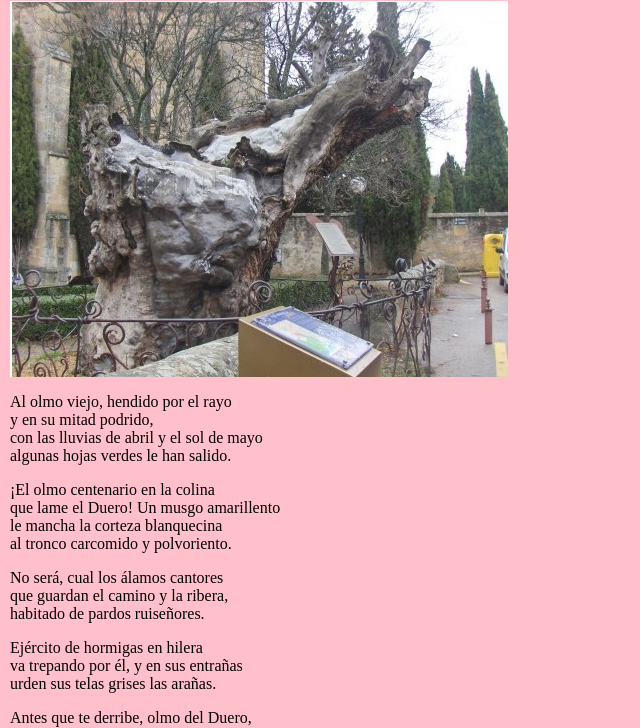
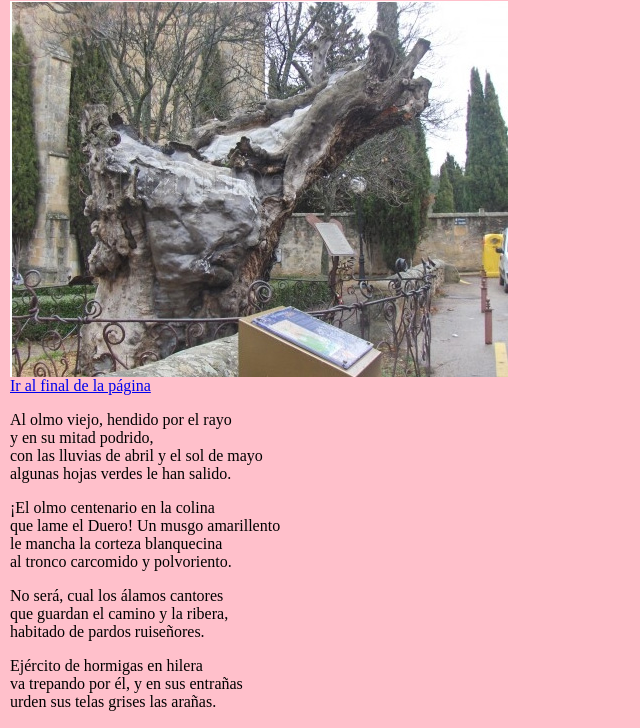
Before and after one commit to manuelribon/Antonio-Machado, a plain HTML site: page index.html in a window 1280 px wide. Shown: the part 67-795 px from the top of the page, without its empty margins (0-640 px from the left). Drawn offline with Linux system fonts and the light colour scheme.

Commit message:
Update index.html

```diff
--- a/index.html
+++ b/index.html
@@ -9,6 +9,7 @@
 		 <div aling="left">
 		 <img src="P8_E2_olmo(3).jpg"/>
 		 </div>
+			 <a href="#Finaldeltexto">Ir al final de la página</a>
 
  <p> Al olmo viejo, hendido por el rayo<br> y en su mitad podrido,<br>con las lluvias de abril y el sol de mayo<br> algunas hojas verdes le han salido.<br></p>
 <p>¡El olmo centenario en la colina<br> que lame el Duero! Un musgo amarillento<br>le mancha la corteza blanquecina<br> al tronco carcomido y polvoriento.<br></p>
```
